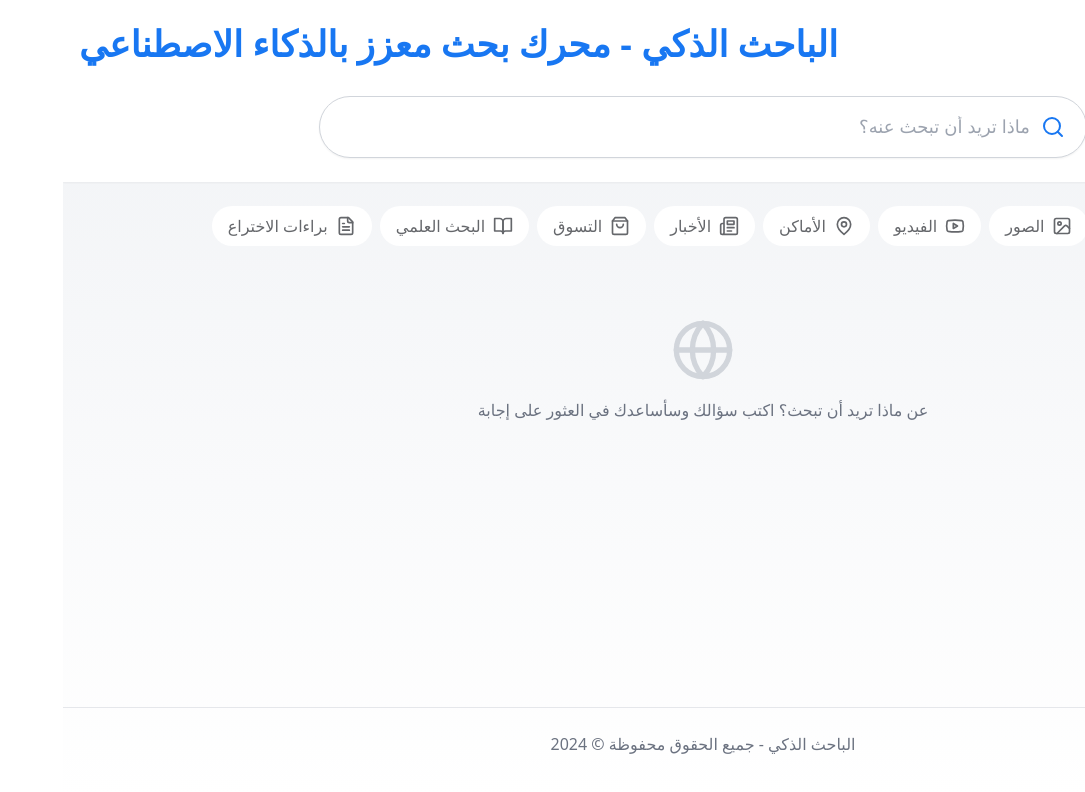
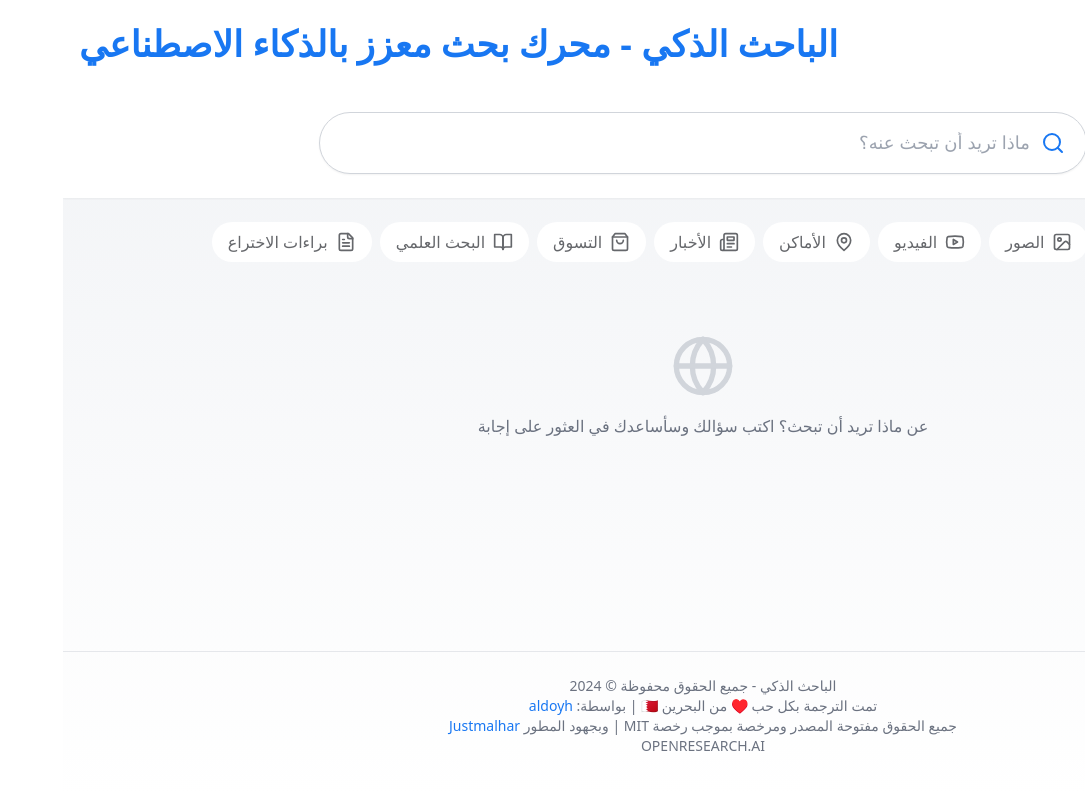
Before and after one commit to aldoyh/OpenResearch, a React (Vite) app: page / in a window 1280 px wide. Shown: the top 792 px of the page, without its empty margins (195-1280 px from the left). Built offline with nearby package versions, Linux system fonts and the light colour scheme; no server answers.

Commit message:
few glitches

```diff
--- a/src/App.tsx
+++ b/src/App.tsx
@@ -1,11 +1,11 @@
-import React, { useState } from "react";
+import { useState } from "react";
 import { SearchSource, SearchResult } from "./types";
 import { searchSerper, generateAIResponse } from "./services/api";
 import { SearchBar } from "./components/SearchBar";
 import { SourceSelector } from "./components/SourceSelector";
 import { SearchResults } from "./components/SearchResults";
 import { AIResponse } from "./components/AIResponse";
-import { Globe, Github } from "lucide-react";
+import { Globe } from "lucide-react";
 import { Analytics } from "@vercel/analytics/react";
 import { ThemeToggle } from './components/ThemeToggle';
 import { LanguageToggle } from './components/LanguageToggle';
@@ -73,7 +73,7 @@ export function App() {
               <ThemeToggle />
               <LanguageToggle />
             </div>
-            <h1 className="text-4xl font-bold text-[#1877F2] dark:text-blue-400 text-right">
+            <h1 className="text-4xl font-bold text-[#1877F2] dark:text-blue-400 text-right mb-4">
               {translations[language].title}
             </h1>
             <Analytics />
@@ -142,9 +142,18 @@ export function App() {
 
       {/* Footer */}
       <footer className="border-t border-gray-200 dark:border-dark-surface absolute inset-x-0 bottom-5">
-        <div className="container mx-auto px-4 py-6 text-center">
+        <div className="container mx-auto px-4 py-6 text-center text-sm">
+          <p className="text-gray-500 dark:text-dark-text text-md">
+            {translations[language].footer} {new Date().getFullYear()}
+          </p>
           <p className="text-gray-500 dark:text-dark-text">
-            {translations[language].footer} {new Date().getFullYear()}
+            تمت الترجمة بكل حب ♥️ من البحرين 🇧🇭 | بواسطة: <a href="https://github.com/aldoyh" className="text-[#1877F2] dark:text-blue-400">aldoyh</a>
+          </p>
+          <p className="text-gray-500 dark:text-dark-text">
+            جميع الحقوق مفتوحة المصدر ومرخصة بموجب رخصة MIT | وبجهود المطور <a href="https://github.com/Justmalhar/OpenResearch" target="_blank" rel="noopener noreferrer" className="text-[#1877F2] dark:text-blue-400">Justmalhar</a>
+          </p>
+          <p className="text-gray-500 dark:text-dark-text letter-spacing-8">
+            OPENRESEARCH.AI
           </p>
         </div>
       </footer>
--- a/src/services/api.ts
+++ b/src/services/api.ts
@@ -2,6 +2,7 @@ import { SearchSource, SearchResult } from '../types';
 
 const SERPER_API_KEY = import.meta.env.VITE_SERPER_API_KEY;
 const OPENAI_API_KEY = import.meta.env.VITE_OPENAI_API_KEY;
+const XAI_API_KEY = import.meta.env.VITE_XAI_API_KEY;
 
 export async function searchSerper(query: string, source: SearchSource): Promise<SearchResult[]> {
   const endpoint = `https://google.serper.dev/${source}`;
@@ -25,6 +26,29 @@ export async function searchSerper(query: string, source: SearchSource): Promise
 
   const data = await response.json();
   return formatResults(data, source);
+}
+
+export async function generateXAIResponse(query: string, results: SearchResult[], source: SearchSource): Promise<string> {
+  const response = await fetch('https://api.x.ai/v1', {
+    method: 'POST',
+    headers: {
+      'X-API-KEY': XAI_API_KEY,
+      'Content-Type': 'application/json',
+    },
+    body: JSON.stringify({
+      model: 'grok-2-1212',
+      query,
+      results,
+      source,
+    }),
+  });
+
+  if (!response.ok) {
+    throw new Error('فشل في إنشاء استجابة الذكاء الاصطناعي' + response.statusText);
+  }
+
+  const data = await response.json();
+  return data.response;
 }
 
 export async function generateAIResponse(query: string, results: SearchResult[], source: SearchSource): Promise<string> {
```
